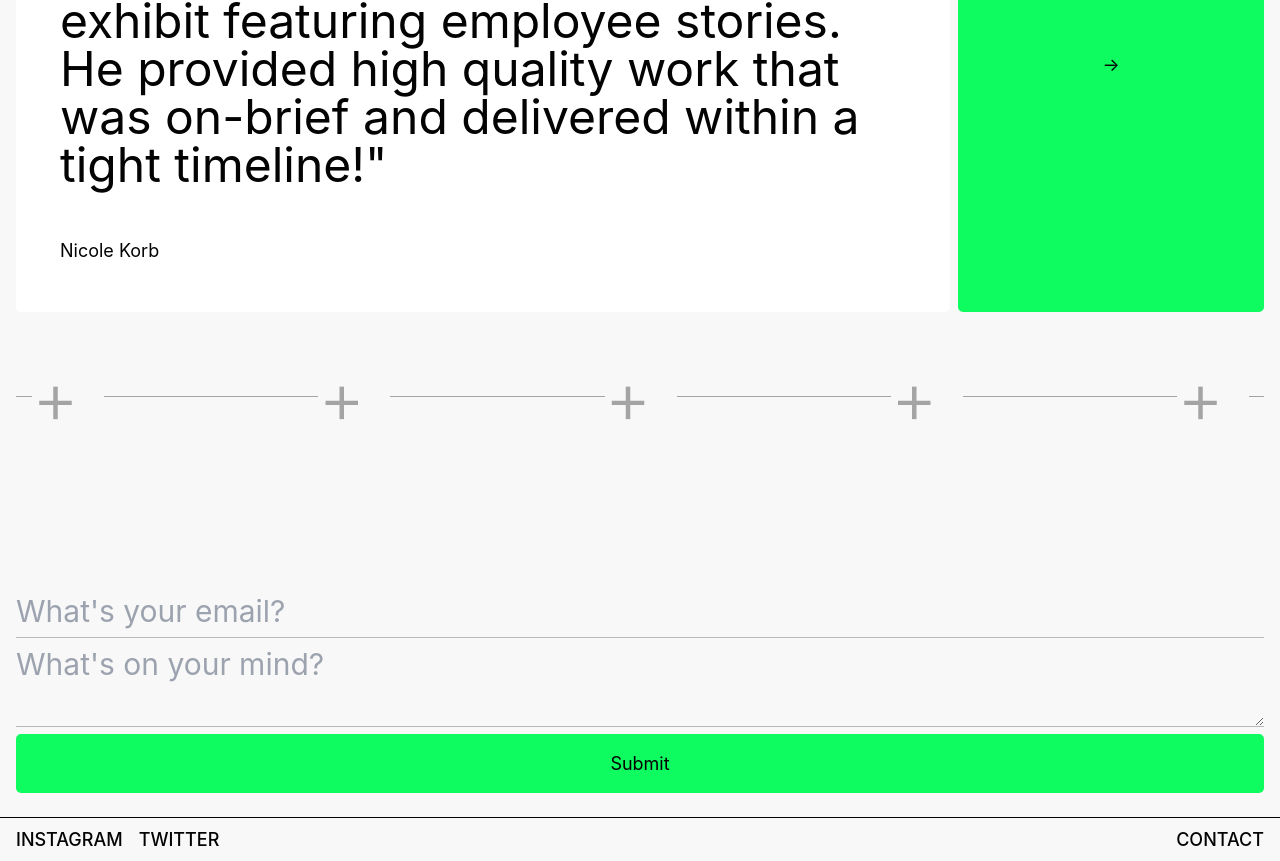
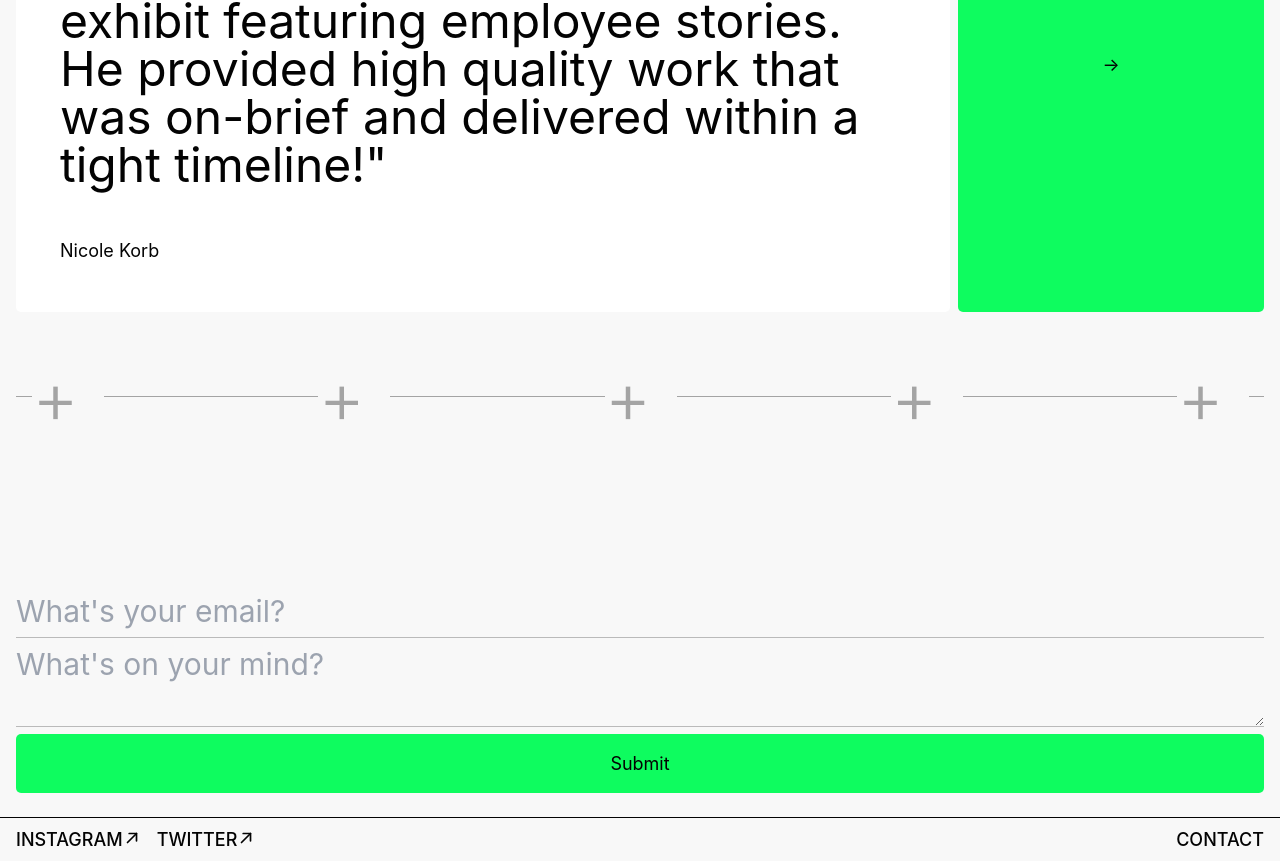
Before and after one commit to nazabis0223/scroll_smooth, a Next.js app: page / in a window 1280 px wide. Shown: the part 6154-7015 px from the top of the page. Built offline with nearby package versions, Linux system fonts and the light colour scheme.

Commit message:
wip animation

```diff
--- a/components/sections/Footer.js
+++ b/components/sections/Footer.js
@@ -1,11 +1,14 @@
+import { ArrowUpRight } from "phosphor-react";
 
 const Footer = () => {
   return (
     <footer className="border-t border-dark">
       <div className="flex justify-between px-4 py-2 font-medium uppercase">
-        <div className="space-x-4">
-          <a className="">Instagram</a>
-          <a className="">Twitter</a>
+        <div className="flex space-x-4">
+          <a className="flex items-center cursor-pointer group">Instagram
+          <ArrowUpRight className="-mt-0.5 transition group-hover:rotate-45" weight="bold" /></a>
+          <a className="flex items-center cursor-pointer group">Twitter
+          <ArrowUpRight className="-mt-0.5 transition group-hover:rotate-45" weight="bold" /></a>
         </div>
         <a>Contact</a>
       </div>
```
